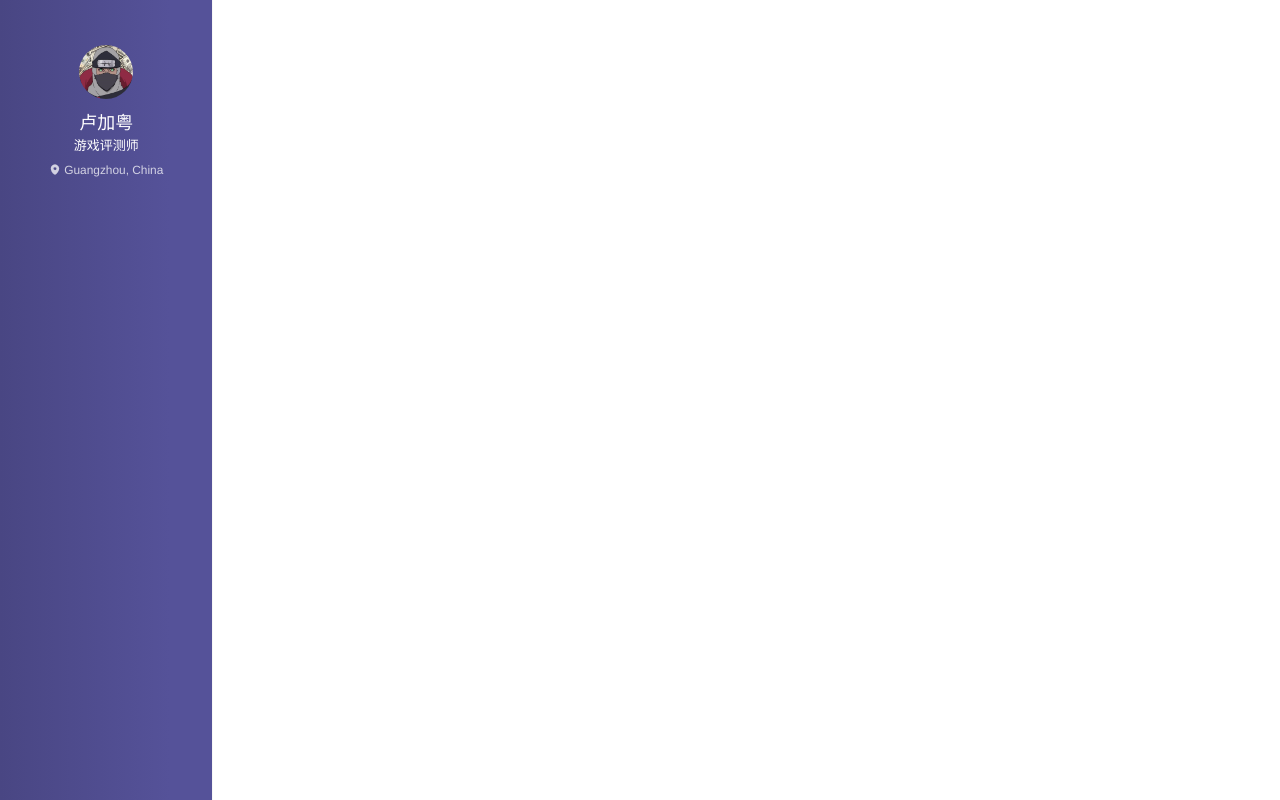
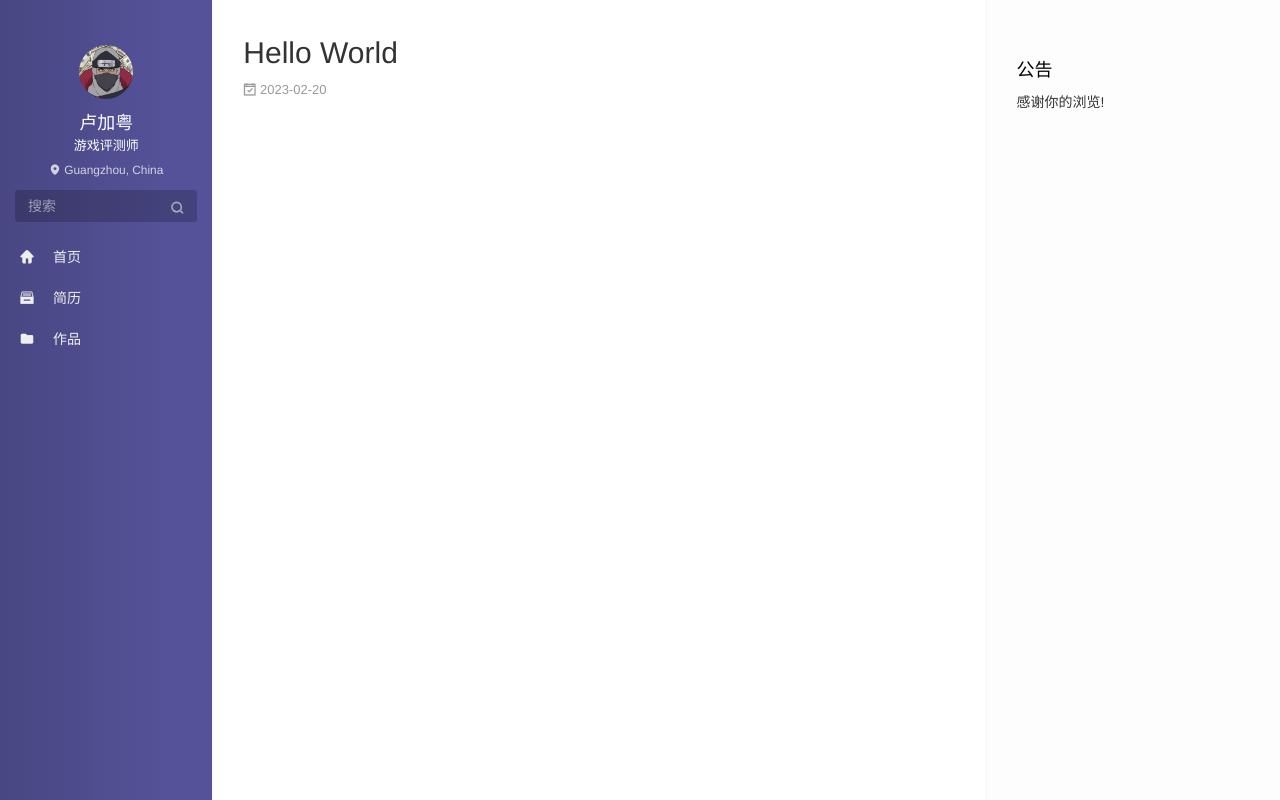
Before and after one commit to lue44/lue44.github.io, a plain HTML site: page index.html in a window 1280 px wide. Drawn offline with Linux system fonts and the light colour scheme.

Commit message:
Update index.html

```diff
--- a/index.html
+++ b/index.html
@@ -58,6 +58,131 @@
         <small id="location" class="text-muted hidden-xs hidden-sm"><i class="icon icon-map-marker"></i> Guangzhou, China</small>
       </div>
 
+      <div class="search" id="search-form-wrap">
+
+    <form class="search-form sidebar-form">
+        <div class="input-group">
+            <input type="text" class="search-form-input form-control" placeholder="搜索" />
+            <span class="input-group-btn">
+                <button type="submit" class="search-form-submit btn btn-flat" onclick="return false;"><i class="icon icon-search"></i></button>
+            </span>
+        </div>
+    </form>
+    <div class="ins-search">
+  <div class="ins-search-mask"></div>
+  <div class="ins-search-container">
+    <div class="ins-input-wrapper">
+      <input type="text" class="ins-search-input" placeholder="想要查找什么..." x-webkit-speech />
+      <button type="button" class="close ins-close ins-selectable" data-dismiss="modal" aria-label="Close"><span aria-hidden="true">×</span></button>
+    </div>
+    <div class="ins-section-wrapper">
+      <div class="ins-section-container"></div>
+    </div>
+  </div>
+</div>
+
+
+</div>
+      <button class="navbar-toggle collapsed" type="button" data-toggle="collapse" data-target="#main-navbar" aria-controls="main-navbar" aria-expanded="false">
+        <span class="sr-only">Toggle navigation</span>
+        <span class="icon-bar"></span>
+        <span class="icon-bar"></span>
+        <span class="icon-bar"></span>
+      </button>
+    </div>
+    <nav id="main-navbar" class="collapse navbar-collapse" itemscope itemtype="http://schema.org/SiteNavigationElement" role="navigation">
+      <ul class="nav navbar-nav main-nav ">
+
+
+        <li class="menu-item menu-item-home">
+          <a href="/.">
+
+            <i class="icon icon-home-fill"></i>
+
+            <span class="menu-title">首页</span>
+          </a>
+        </li>
+
+
+        <li class="menu-item menu-item-archives">
+          <a href="/archives">
+
+            <i class="icon icon-archives-fill"></i>
+
+            <span class="menu-title">简历</span>
+          </a>
+        </li>
+
+
+        <li class="menu-item menu-item-categories">
+          <a href="/categories">
+
+            <i class="icon icon-folder"></i>
+
+            <span class="menu-title">作品</span>
+          </a>
+        </li>
+
+      </ul>
+
+    </nav>
+  </div>
+</header>
+
+
+    <aside class="sidebar" itemscope itemtype="http://schema.org/WPSideBar">
+  <div class="slimContent">
+
+      <div class="widget">
+    <h3 class="widget-title">公告</h3>
+    <div class="widget-body">
+        <div id="board">
+            <div class="content">
+                <p>感谢你的浏览!</p>
+            </div>
+        </div>
+    </div>
+</div>
+
+
+
+
+
+
+
+
+
+
+
+
+
+  </div>
+</aside>
+
+
+  <main class="main" role="main">
+
+
+    <div class="content">
+  <article id="post-hello-world" class="article article-type-post" itemscope itemtype="http://schema.org/BlogPosting">
+
+    <div class="article-header">
+
+
+
+    <h1 itemprop="name">
+      <a class="article-title" href="/2023/02/20/hello-world/">Hello World</a>
+    </h1>
+
+
+
+      <div class="article-meta">
+        <span class="article-date">
+    <i class="icon icon-calendar-check"></i>
+	<a href="/2023/02/20/hello-world/" class="article-date">
+	  <time datetime="2023-02-19T16:04:22.907Z" itemprop="datePublished">2023-02-20</time>
+	</a>
+</span>
 
 
 
```
